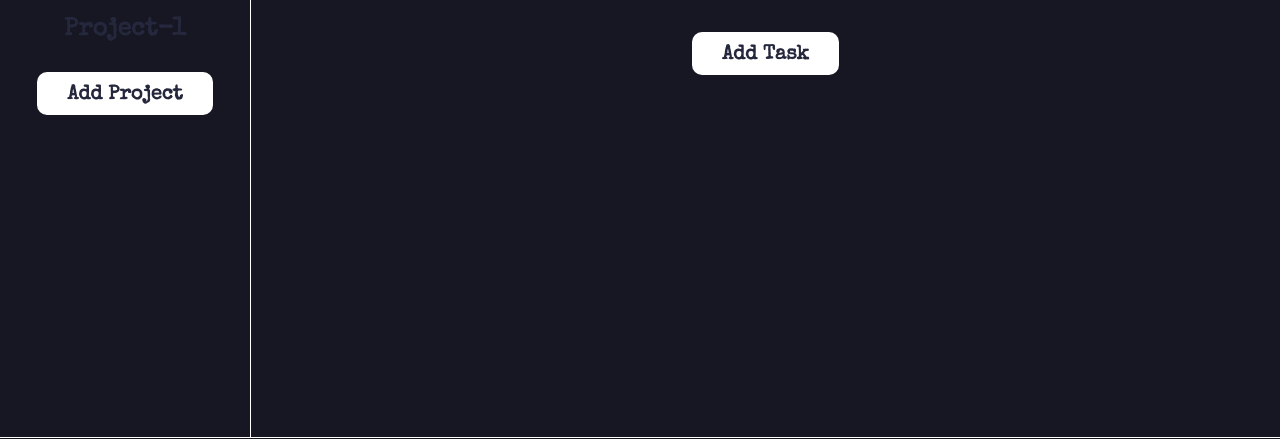
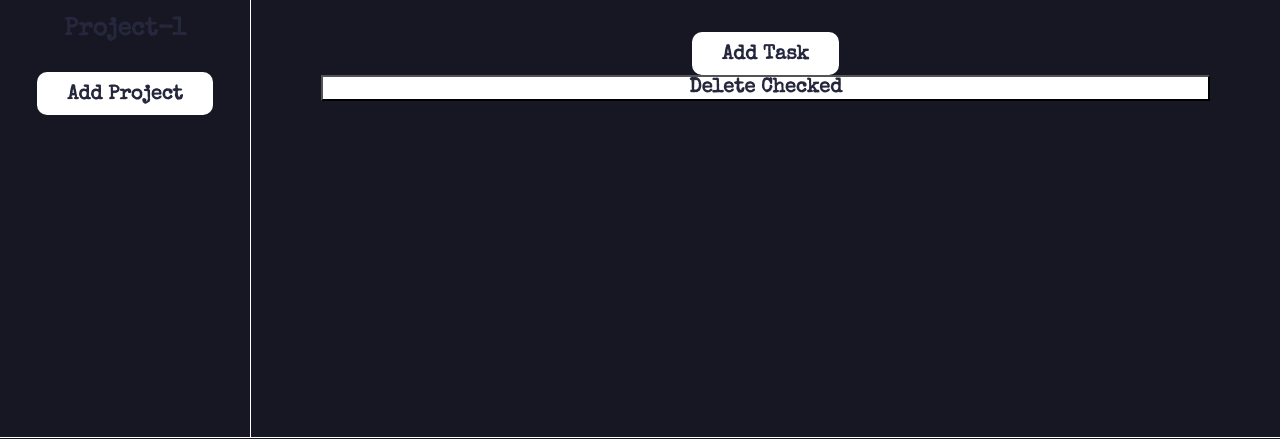
Before and after one commit to mhjarvis/odin-to-do-list, a website built with webpack: page dist/index.html in a window 1280 px wide. Shown: the part 299-738 px from the top of the page. Built offline with nearby package versions, Linux system fonts and the light colour scheme.

Commit message:
Add delete task button

```diff
--- a/dist/index.html
+++ b/dist/index.html
@@ -42,6 +42,7 @@
                 </div>
             </form>
             <button class="new-task-button">Add Task</button>
+            <button class="delete-tasks">Delete Checked</button>
         </section>
     </main>
         <!---------- FOOTER ---------->
```
